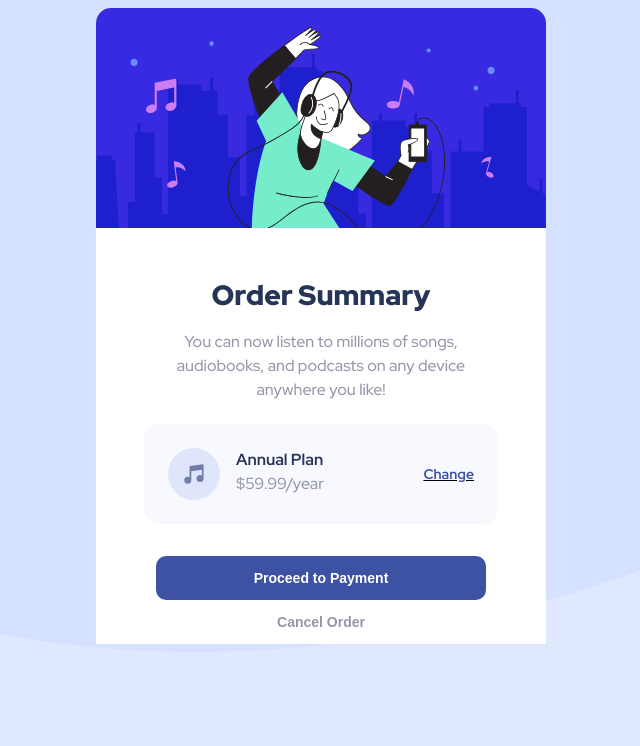
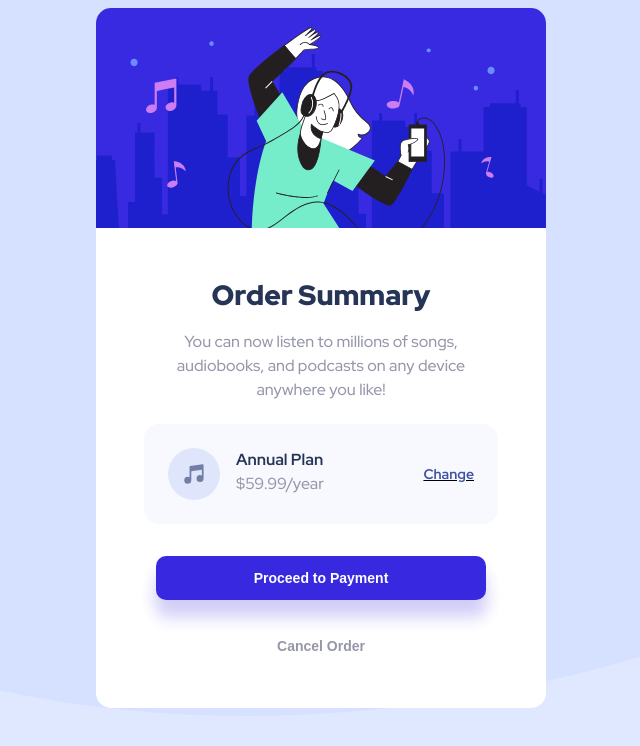
Before and after one commit to market-plier/Order-summary-card, a plain HTML site: page index.html in a window 1280 px wide. Shown: the whole page, without its empty margins (319-959 px from the left). Drawn offline with Linux system fonts and the light colour scheme.

Commit message:
Desktop ready

```diff
--- a/styles/style.scss
+++ b/styles/style.scss
@@ -50,9 +50,10 @@ header {
 }
 
 .component {
-  border-radius: 15px 15px 0 0;
+  border-radius: 15px 15px 15px 15px;
   @extend %centered;
   width: 450px;
+  height: 700px;
   background: white;
 }
 
@@ -99,13 +100,17 @@ padding-left: 1rem;
 .payment-button {
   @extend %centered;
   display: block;
-  background: hsl(228, 45%, 44%);
+  background: hsl(245, 75%, 52%);
   color: white;
   border: none;
   border-radius: 10px;
   font-size: 14px;
   font-weight: 900;
   padding: 1em 7em;
+  box-shadow:
+
+          0 0.9rem 1rem rgba(56, 41, 224, 0.15),
+          0 1.2rem 1rem rgba(56, 41, 224, 0.1);
 }
 button{
   cursor: pointer;
@@ -115,6 +120,7 @@ button{
   flex-direction: column;
   justify-content: space-between;
   margin: 2rem 3rem 0 3rem;
+  height: 7rem;
 }
 
 .cancel-button {
@@ -126,5 +132,5 @@ button{
   border-radius: 10px;
   font-size: 14px;
   font-weight: 900;
-  padding: 1em 7em;
+  padding: 1em 0;
 }
```
Also changed, not shown: styles/style.css.
